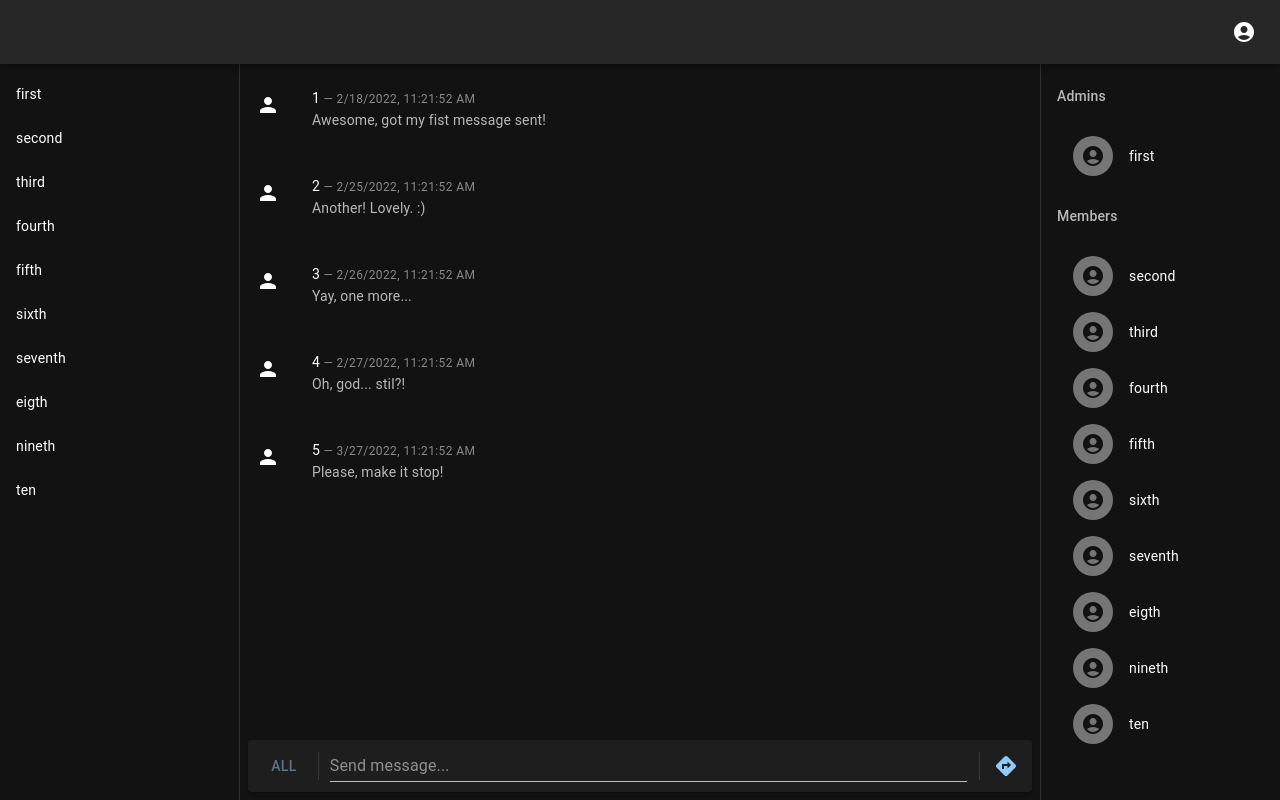
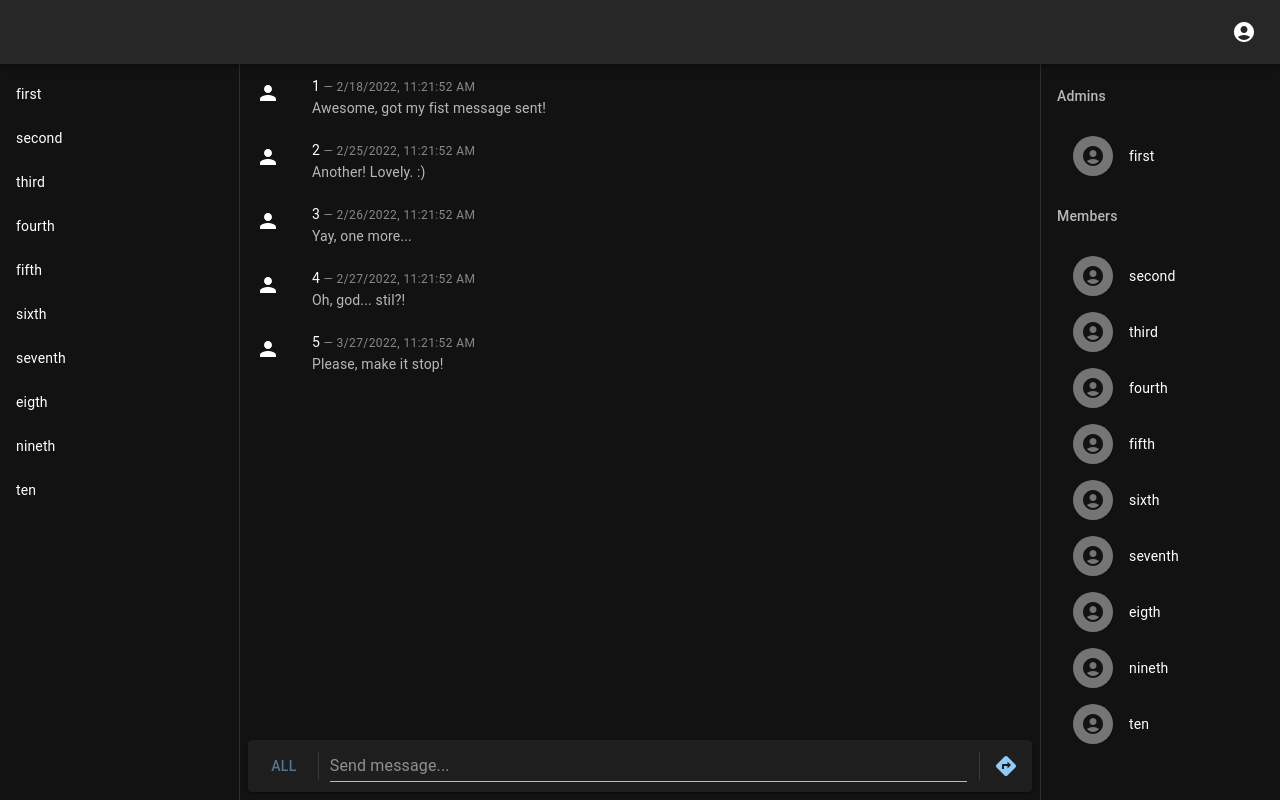
Before and after one commit to shinsou/ChatApp, a React app in the folder src/App/: page / in a window 1280 px wide. Built offline with nearby package versions, Linux system fonts and the light colour scheme.

Commit message:
Add style props for MessageContainer list item
- this will resolve scrolling problem

```diff
--- a/src/App/src/components/messageList.tsx
+++ b/src/App/src/components/messageList.tsx
@@ -101,10 +101,10 @@ const Messages = () => {
 }
 
 const MessageContainer = (props) => {
-    const { index, data } = props;
+    const { index, data, style } = props;
 
     return (
-        <ListItem key={`message-id-${data[index].id}`} component="div" sx={{ paddingLeft: 0, paddingRight: 0 }}>
+        <ListItem key={`message-id-${data[index].id}`} component="div" sx={{ paddingLeft: 0, paddingRight: 0 }} style={style}>
             <ListItemButton>
                 <ListItemAvatar>
                     {/*<Avatar alt="Remy Sharp" src="/static/images/avatar/1.jpg" />*/}
```
